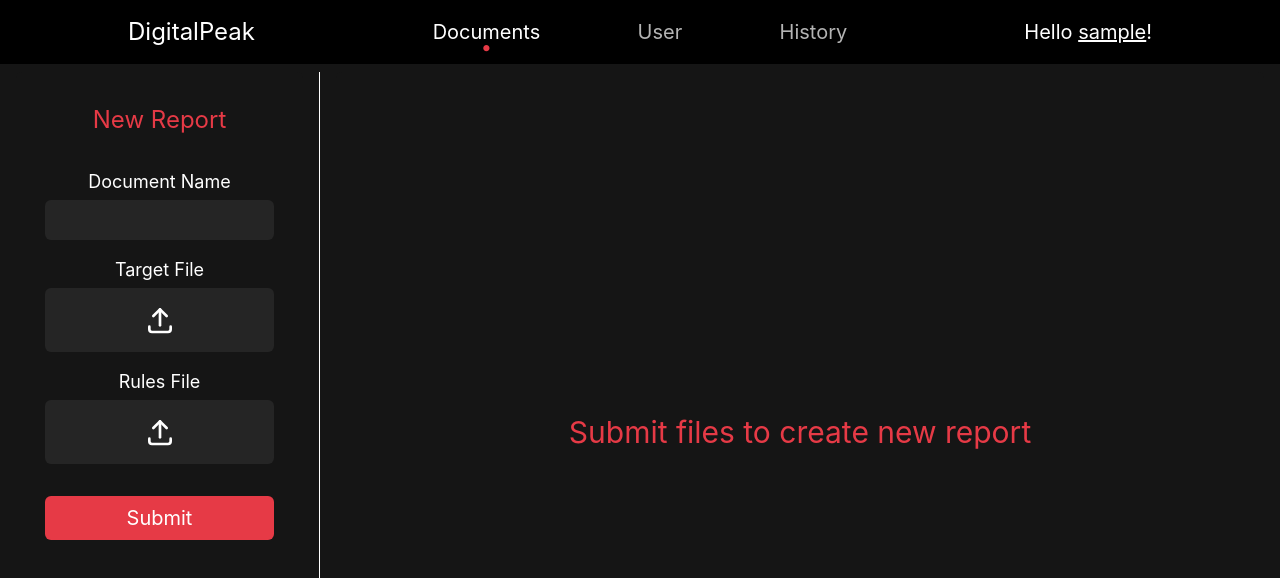
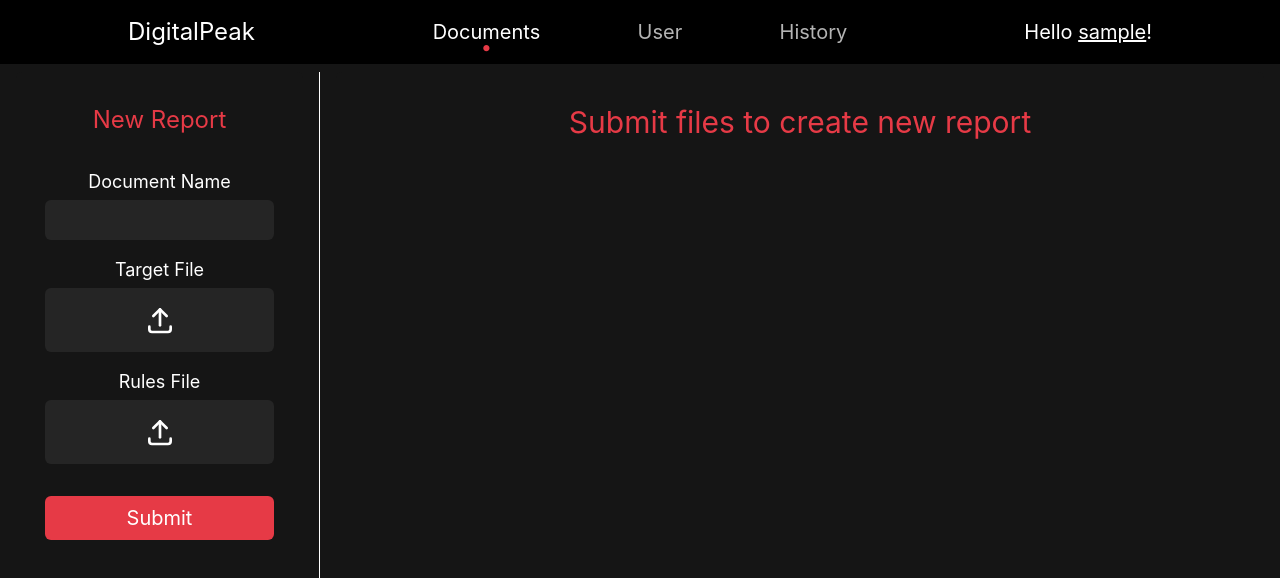
Before and after one commit to bakyt03/DTHack-24, a React (Create React App) app in the folder frontend/: page /doc in a window 1280 px wide. Shown: the top 578 px of the page. Built offline with nearby package versions, Linux system fonts and the light colour scheme; sample sign-in values are in the browser's storage.

Commit message:
fixed out of screen

```diff
--- a/frontend/src/input.css
+++ b/frontend/src/input.css
@@ -4,7 +4,7 @@
 
 
 body{
-    background: #f8f8f8;
+    background: #151515;
     overflow-x: hidden;
     box-sizing: border-box;
     font-family: 'Inter', sans-serif;
--- a/frontend/src/output.css
+++ b/frontend/src/output.css
@@ -662,10 +662,6 @@ video {
   margin-top: 2rem;
 }
 
-.ml-2 {
-  margin-left: 0.5rem;
-}
-
 .flex {
   display: flex;
 }
@@ -681,10 +677,6 @@ video {
 .size-3 {
   width: 0.75rem;
   height: 0.75rem;
-}
-
-.h-12 {
-  height: 3rem;
 }
 
 .h-16 {
@@ -715,8 +707,8 @@ video {
   min-height: 100%;
 }
 
-.w-1 {
-  width: 0.25rem;
+.min-h-\[90vh\] {
+  min-height: 90vh;
 }
 
 .w-1\/4 {
@@ -781,14 +773,6 @@ video {
 
 .max-w-\[80vw\] {
   max-width: 80vw;
-}
-
-.max-w-8 {
-  max-width: 2rem;
-}
-
-.max-w-48 {
-  max-width: 12rem;
 }
 
 .grow {
@@ -887,10 +871,6 @@ video {
 
 .border-t {
   border-top-width: 1px;
-}
-
-.border-l-2 {
-  border-left-width: 2px;
 }
 
 .border-t-2 {
@@ -1135,11 +1115,6 @@ video {
   color: rgb(250 204 21 / var(--tw-text-opacity, 1));
 }
 
-.text-red-500 {
-  --tw-text-opacity: 1;
-  color: rgb(239 68 68 / var(--tw-text-opacity, 1));
-}
-
 .underline {
   text-decoration-line: underline;
 }
@@ -1165,7 +1140,7 @@ video {
 }
 
 body{
-  background: #f8f8f8;
+  background: #151515;
   overflow-x: hidden;
   box-sizing: border-box;
   font-family: 'Inter', sans-serif;
--- a/frontend/src/pages/Document.jsx
+++ b/frontend/src/pages/Document.jsx
@@ -239,8 +239,8 @@ export default function Document() {
 
     return (
         <div className="page flex items-center !bg-terciary">
-            <div className='w-1/4 h-[90vh] border-r border-white '>
-                <div className='bg-terciary mx-4 rounded-md   py-8 items-center h-[90vh] '>
+            <div className='w-1/4 min-h-[90vh] border-r border-white '>
+                <div className='bg-terciary mx-4 rounded-md   py-8 items-center min-h-[90vh] '>
                     {!resolved && <h1 className='text-2xl text-primary text-center'>New Report</h1>}
                     {(resolved && !pending) && <h1 className='text-2xl text-primary text-center'>{response?.documentName}</h1>}
                     <div className='h-full flex flex-col justify-center '>
@@ -301,8 +301,8 @@ export default function Document() {
                 </div>
 
             </div >
-            <div className='w-3/4 h-[90vh]'>
-                <div className='bg-terciary mx-4 rounded-md p-8 h-[90vh]'>
+            <div className='w-3/4 min-h-[90vh]'>
+                <div className='bg-terciary mx-4 rounded-md p-8 min-h-[90vh]'>
                     {!resolved && <div className='flex justify-center items-center w-full h-full'>
                         {!pending && <h1 className='text-primary text-3xl'>Submit files to create new report</h1>}
                         {pending && <h1 className='text-primary text-3xl'>Generating{dots}</h1>}
```
